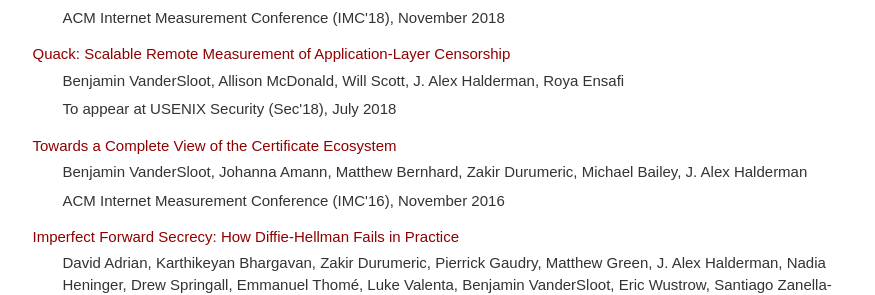
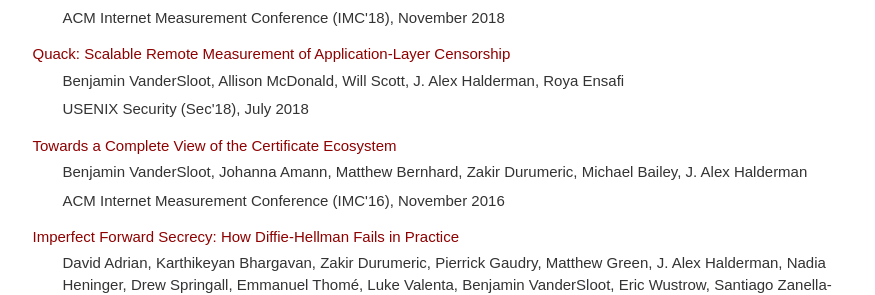
Before and after one commit to umbernhard/mbernhard.com, a Jekyll site: the page built from cv.html, in a window 1280 px wide and 900 px high, scrolled down 507 px. Shown: the part 160-455 px from the top of the window, without its empty margins (135-1010 px from the left). Built offline with Jekyll 4.4.1, drawn with Linux system fonts in a browser that asks for light colours.

Commit message:
Fixing a little bit

```diff
--- a/_data/papers.yml
+++ b/_data/papers.yml
@@ -10,7 +10,7 @@
 - title: "Quack: Scalable Remote Measurement of Application-Layer Censorship"
   date: 2018-07-23
   authors: Benjamin VanderSloot, Allison McDonald, Will Scott, J. Alex Halderman, Roya Ensafi
-  conference: To appear at USENIX Security
+  conference: USENIX Security
   abbreviation: (Sec'18)
   month: July 2018
   acceptance: 19% (100/524)
```
